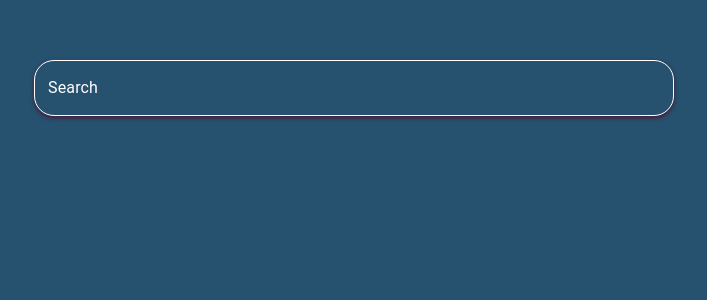
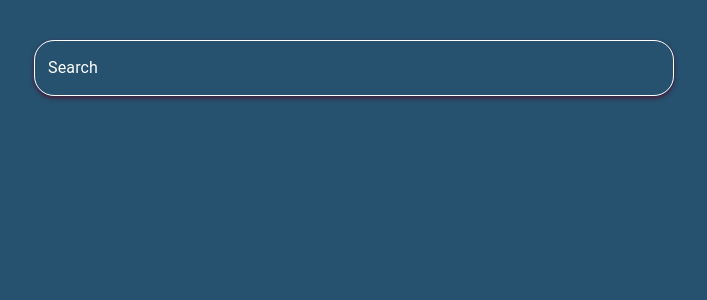
Before and after one commit to Yonatan-Herrera/Sharkoal, a React (Create React App) app in the folder ui/: page / in a window 1280 px wide. Shown: the top 300 px of the page, without its empty margins (286-993 px from the left). Built offline with nearby package versions, Linux system fonts and the light colour scheme.

Commit message:
starting to make the tabs

```diff
--- a/ui/src/App.css
+++ b/ui/src/App.css
@@ -6,38 +6,3 @@
 html {
   background-color: #26516f;
 }
-
-.App-logo {
-  height: 40vmin;
-  pointer-events: none;
-}
-
-@media (prefers-reduced-motion: no-preference) {
-  .App-logo {
-    animation: App-logo-spin infinite 20s linear;
-  }
-}
-
-.App-header {
-  background-color: #282c34;
-  min-height: 100vh;
-  display: flex;
-  flex-direction: column;
-  align-items: center;
-  justify-content: center;
-  font-size: calc(10px + 2vmin);
-  color: white;
-}
-
-.App-link {
-  color: #61dafb;
-}
-
-@keyframes App-logo-spin {
-  from {
-    transform: rotate(0deg);
-  }
-  to {
-    transform: rotate(360deg);
-  }
-}
--- a/ui/src/App.tsx
+++ b/ui/src/App.tsx
@@ -5,15 +5,16 @@ import { useState } from 'react';
 // Use LocalStorage to store the state of the search query...
 
 function App() {
-  const [home, setHome] = useState<boolean>(false);
+  const [home, setHome] = useState<boolean>(true);
   return (
     <div>
-      <div>
+      <div className="tabs"></div>
+      <div style={{ position: 'relative' }}>
         <RefreshButton />
         <SearchBar toggle={setHome} />
       </div>
-      {!home && <div style={{ width: '100%', height: '81.3vh' }}> </div>}
-      {home && (
+      {home && <div style={{ width: '100%', height: '81.3vh' }}> </div>}
+      {!home && (
         <div style={{ width: '100%', height: '81.3vh' }}>
           <webview
             style={{ width: '100%', height: '100%' }}
--- a/ui/src/components/SearchBar.tsx
+++ b/ui/src/components/SearchBar.tsx
@@ -14,8 +14,8 @@ const SearchBar: React.FC<Props> = (toggle) => {
 
   // Handles Search
   const handleSearch = (): void => {
-    toggle.toggle(true);
     const webview: HTMLElement | null = document.querySelector('webview');
+    toggle.toggle(false);
     if (webview) {
       const searchURL = `https://google.com/search?q=${searchQuery}`;
       webview.setAttribute('src', searchURL);
--- a/ui/src/components/refresh.tsx
+++ b/ui/src/components/refresh.tsx
@@ -1,9 +1,17 @@
 import React from 'react';
 import RefreshIcon from '@mui/icons-material/Refresh';
-
+import '../styles/refresh.css';
 const RefreshButton: React.FC = () => {
+  const properties: React.CSSProperties = {
+    position: 'absolute',
+    top: '15%',
+    left: '20%',
+    cursor: 'pointer',
+    color: 'white',
+    padding: '10px',
+  };
   return (
-    <div>
+    <div className="refresh" style={properties}>
       <RefreshIcon />
     </div>
   );
--- /dev/null
+++ b/ui/src/styles/refresh.css
@@ -0,0 +1,11 @@
+.refresh:hover {
+  background-color: gray;
+  cursor: pointer;
+  border-radius: 20px;
+}
+
+@media (width <= 600px) {
+  .refresh {
+    left: '15%';
+  }
+}
```
Also changed, not shown: ui/pics/6_18.png (added).
